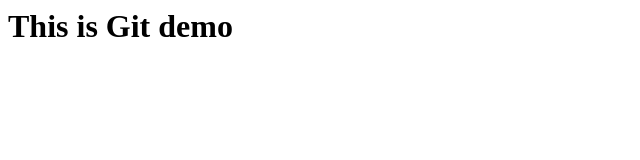
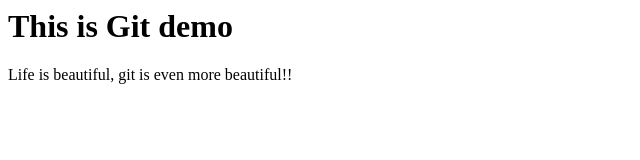
Before and after one commit to rajesh93180/Mydemowebsite, a plain HTML site: page index.html in a window 1280 px wide. Shown: the whole page, without its empty margins (0-640 px from the left). Drawn offline with Linux system fonts and the light colour scheme.

Commit message:
added <p> to index.html

```diff
--- a/index.html
+++ b/index.html
@@ -8,5 +8,8 @@ Index Page
 <h1>
 This is Git demo
 </h1>
+<p>
+Life is beautiful, git is even more beautiful!!
+</p>
 </body>
 </html>
```
